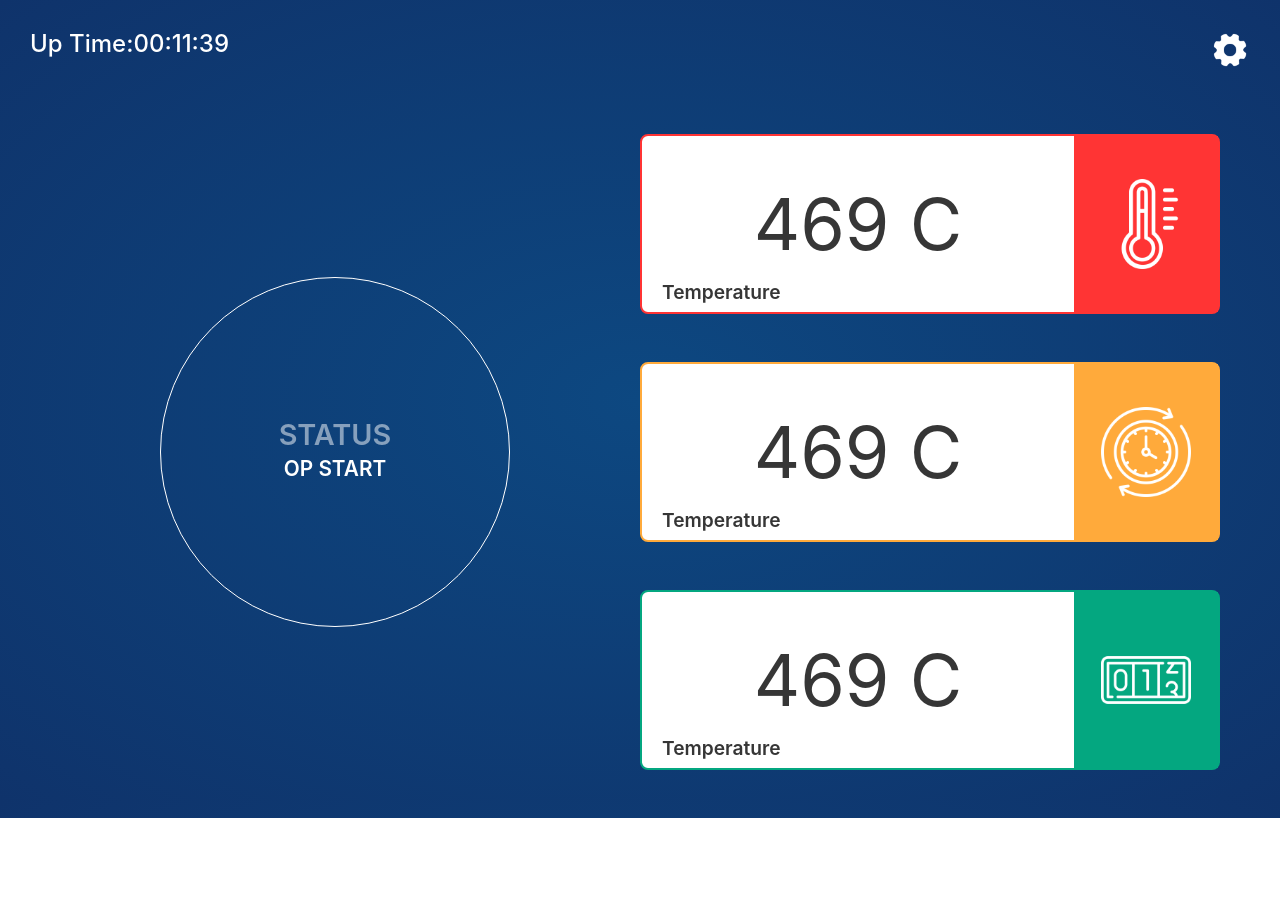
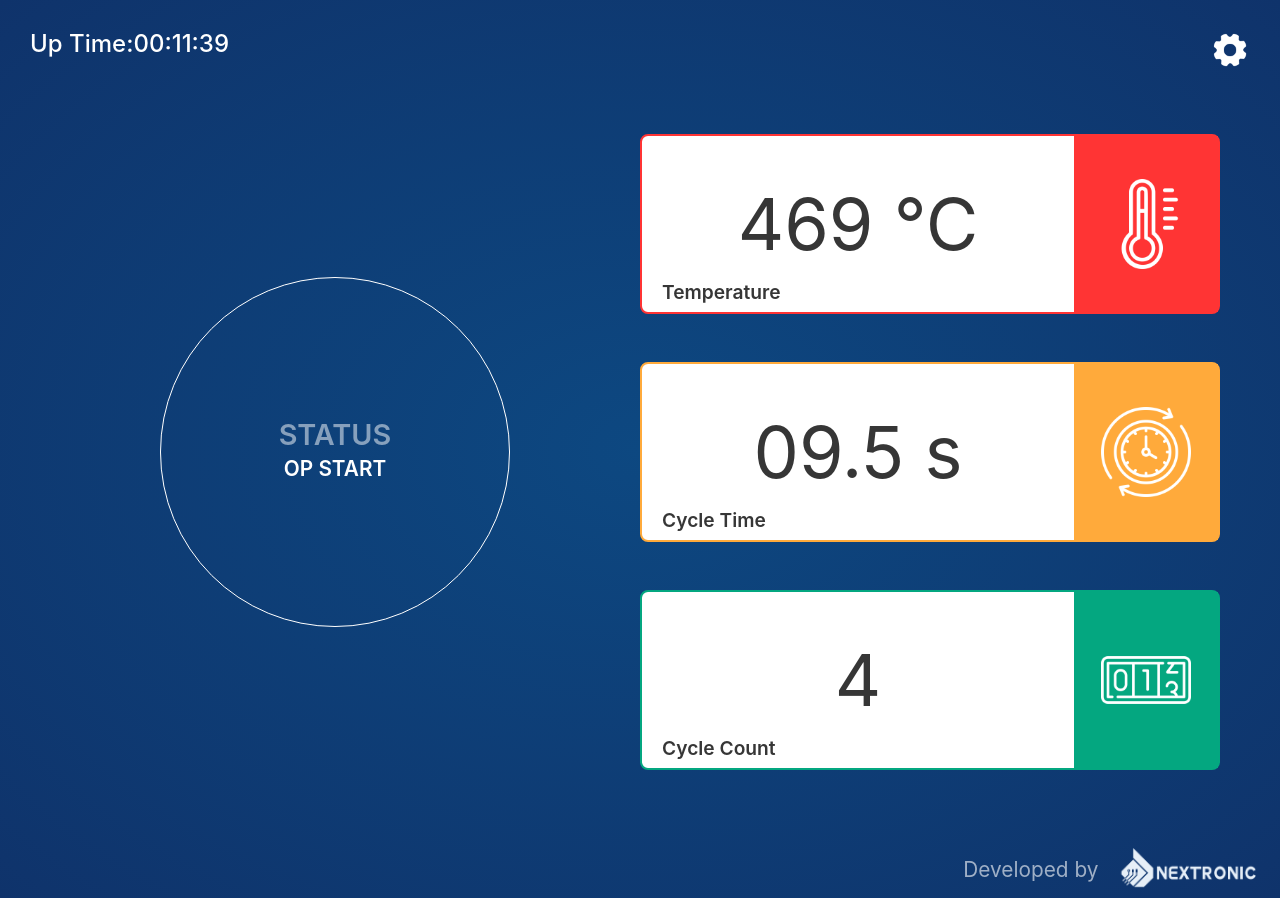
Before and after one commit to benanianas/dash, a plain HTML site: page index.html in a window 1280 px wide. Before the commit the page ends 818 px from the top, so only its background shows below. Drawn offline with nearby package versions, Linux system fonts and the light colour scheme.

Commit message:
nextronic logo

```diff
--- a/index.html
+++ b/index.html
@@ -5,11 +5,10 @@
         <meta http-equiv="X-UA-Compatible" content="IE=edge">
         <meta name="viewport" content="width=device-width, initial-scale=1.0">
         <link rel="stylesheet" href="https://cdn.jsdelivr.net/npm/bootstrap@4.6.1/dist/css/bootstrap.min.css" integrity="sha384-zCbKRCUGaJDkqS1kPbPd7TveP5iyJE0EjAuZQTgFLD2ylzuqKfdKlfG/eSrtxUkn" crossorigin="anonymous">
-
         <title>Dashboard</title>
     </head>
     <body>
-        <div class='cnt'>
+        <div class='cnt' style="min-height: calc(100vh - 60px); padding: 30px">
             <div class="top d-flex justify-content-between mb-3">
               <div class=" h4">Up Time:00:11:39</div>
               <img width="40" height="40" src="settings.png" />
@@ -24,7 +23,7 @@
               <div class="col-md-6 cards pt-5" style="color: #363636;">
                 <div class="crd row mb-5" style="border: solid #ff3434 2px;">
                   <div class="col-9 d-flex justify-content-center align-items-center" style="position: relative;">
-                    <div class="display-3" style="font-weight: 400;"> 469 C</div>
+                    <div class="display-3" style="font-weight: 400;"> 469 °C</div>
                     <div style="position: absolute; bottom: 5px; left: 20px; font-weight: 600; font-size: 1.2rem;">Temperature</div>
                   </div>
                   <div class="col-3 d-flex  justify-content-center align-items-center" style="background-color: #ff3434;">
@@ -33,8 +32,8 @@
                 </div>
                 <div class="crd row mb-5" style="border: solid #ffaa3b 2px;">
                     <div class="col-9 d-flex justify-content-center align-items-center" style="position: relative;">
-                      <div class="display-3" style="font-weight: 400;"> 469 C</div>
-                      <div style="position: absolute; bottom: 5px; left: 20px; font-weight: 600; font-size: 1.2rem;">Temperature</div>
+                      <div class="display-3" style="font-weight: 400;"> 09.5 s</div>
+                      <div style="position: absolute; bottom: 5px; left: 20px; font-weight: 600; font-size: 1.2rem;">Cycle Time</div>
                     </div>
                     <div class="col-3 d-flex  justify-content-center align-items-center" style="background-color: #ffaa3b;">
                       <img width="90" height="90" src="cycle.png" />
@@ -42,8 +41,8 @@
                   </div>
                   <div class="crd row mb-5" style="border: solid #04a780 2px;">
                     <div class="col-9 d-flex justify-content-center align-items-center" style="position: relative;">
-                      <div class="display-3" style="font-weight: 400;"> 469 C</div>
-                      <div style="position: absolute; bottom: 5px; left: 20px; font-weight: 600; font-size: 1.2rem;">Temperature</div>
+                      <div class="display-3" style="font-weight: 400;"> 4</div>
+                      <div style="position: absolute; bottom: 5px; left: 20px; font-weight: 600; font-size: 1.2rem;">Cycle Count</div>
                     </div>
                     <div class="col-3 d-flex  justify-content-center align-items-center" style="background-color: #04a780;">
                       <img width="90" height="90" src="counter.png" />
@@ -52,13 +51,19 @@
               </div>
             </div>
           </div>
+          <div class="px-4">
+            <div style="float: right;">
+                <span style="opacity: .6; font-size: 1.3rem;">Developed by</span>
+                <img class="pb-2" height="50" src="logo.png">
+                </div>
+          </div>
+
     </body>
     <style>
-        .html, body{
+.html, body{
   width: 100vw;
   height: 100vh;
   background: radial-gradient(#0d4881,#0f336b);
-  padding: 30px;
   color: #fff;
 }
 .crd{
```
Also changed, not shown: logo.png (added).
